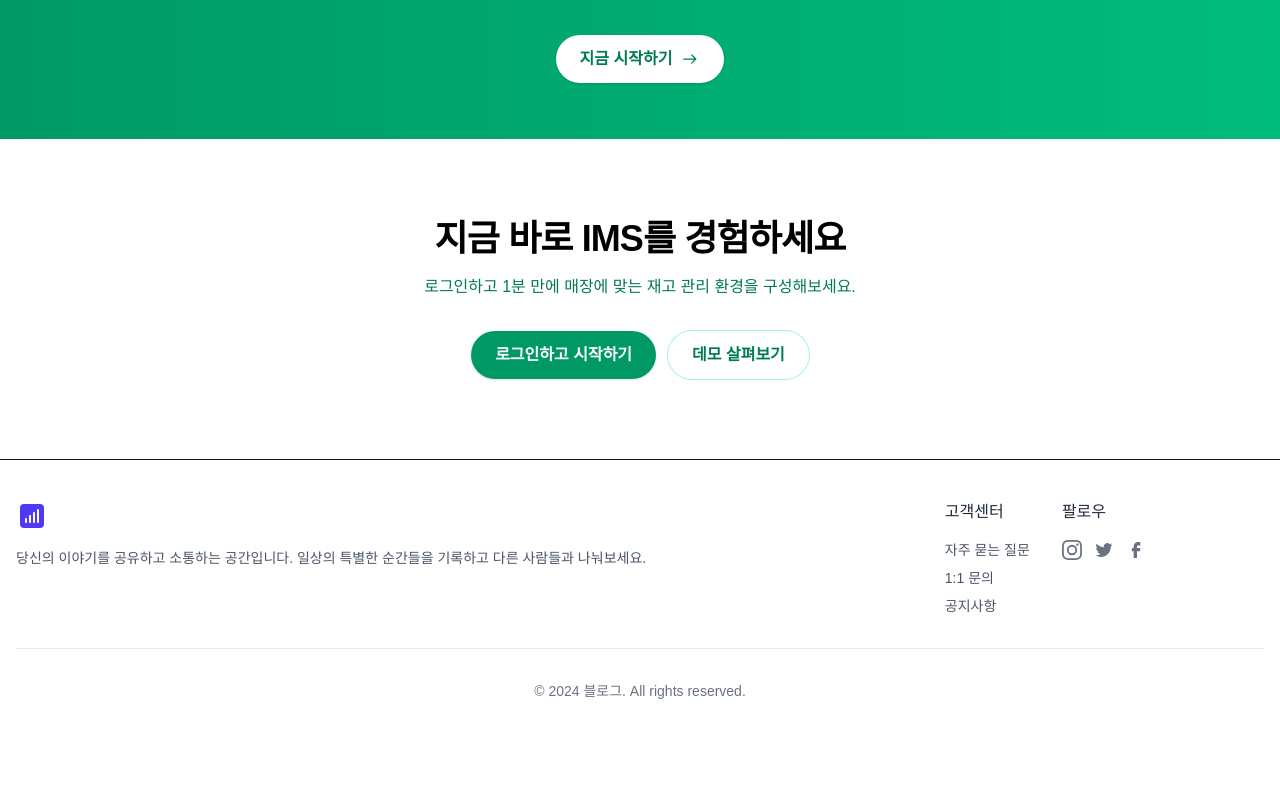
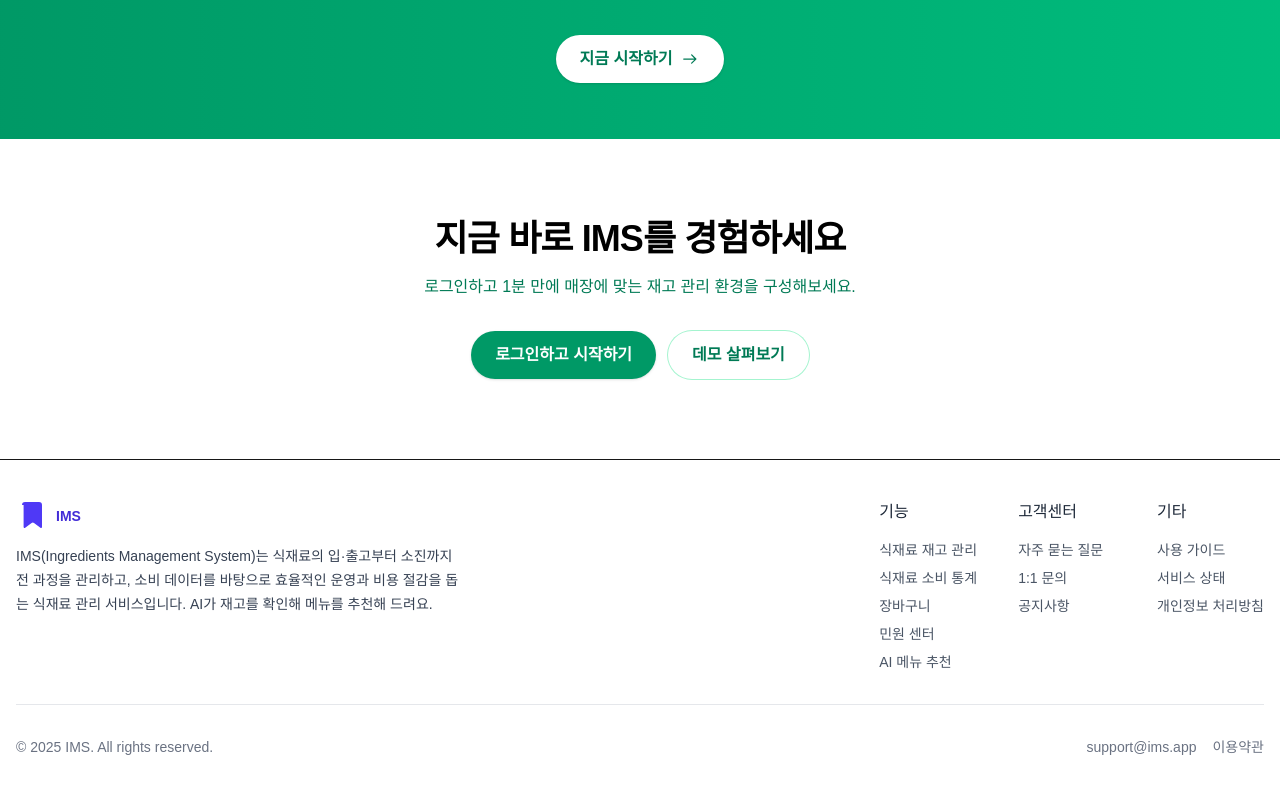
Before and after one commit to KIMKEONHO/Ingredients-Management-System, a Next.js app in the folder frontend/: page / in a window 1280 px wide. Shown: the part 1873-2666 px from the top of the page. Before the commit the page ends 2614 px from the top, so only its background shows below. Built offline with nearby package versions, Linux system fonts and the light colour scheme; no server answers.

Commit message:
[ front ] : #61 푸터

```diff
--- a/frontend/src/app/components/layout/Footer.tsx
+++ b/frontend/src/app/components/layout/Footer.tsx
@@ -3,8 +3,8 @@ export default function Footer() {
       <footer className="bg-white mt-auto py-10 border-t">
         <div className="container mx-auto px-4">
           <div className="flex flex-col md:flex-row justify-between mb-8">
-            <div className="mb-6 md:mb-0">
-              <div className="flex items-center text-indigo-600 mb-4">
+            <div className="mb-6 md:mb-0 max-w-md">
+              <div className="flex items-center text-indigo-600 mb-3">
                 <svg
                   xmlns="http://www.w3.org/2000/svg"
                   viewBox="0 0 24 24"
@@ -13,76 +13,75 @@ export default function Footer() {
                 >
                   <path
                     fillRule="evenodd"
-                    d="M3 6a3 3 0 0 1 3-3h12a3 3 0 0 1 3 3v12a3 3 0 0 1-3 3H6a3 3 0 0 1-3-3V6zm4.5 7.5a.75.75 0 0 1 .75.75v2.25a.75.75 0 0 1-1.5 0v-2.25a.75.75 0 0 1 .75-.75zm3.75-1.5a.75.75 0 0 0-1.5 0v4.5a.75.75 0 0 0 1.5 0V12zm2.25-3a.75.75 0 0 1 .75.75v6.75a.75.75 0 0 1-1.5 0V9.75A.75.75 0 0 1 13.5 9zm3.75-1.5a.75.75 0 0 0-1.5 0v9a.75.75 0 0 0 1.5 0v-9z"
+                    d="M4.5 3.75A2.25 2.25 0 0 1 6.75 1.5h10.5a2.25 2.25 0 0 1 2.25 2.25v16.5a.75.75 0 0 1-1.2.6l-4.8-3.6a1.5 1.5 0 0 0-1.8 0l-4.8 3.6a.75.75 0 0 1-1.2-.6V3.75z"
                     clipRule="evenodd"
                   />
                 </svg>
+                <span className="ml-2 text-sm font-semibold text-indigo-700">IMS</span>
               </div>
-              <p className="text-gray-600 text-sm">
-                당신의 이야기를 공유하고 소통하는 공간입니다. 일상의 특별한
-                순간들을 기록하고 다른 사람들과 나눠보세요.
+              <p className="text-gray-700 text-sm leading-6">
+                IMS(Ingredients Management System)는 식재료의 입·출고부터 소진까지
+                전 과정을 관리하고, 소비 데이터를 바탕으로 효율적인 운영과 비용 절감을 돕는
+                식재료 관리 서비스입니다. AI가 재고를 확인해 메뉴를 추천해 드려요.
               </p>
             </div>
             <div className="grid grid-cols-2 md:grid-cols-3 gap-8">
               <div>
-                <h3 className="text-gray-800 font-medium mb-4">고객센터</h3>
+                <h3 className="text-gray-800 font-medium mb-4">기능</h3>
                 <ul className="space-y-2 text-sm text-gray-600">
                   <li>
-                    <a href="#" className="hover:text-indigo-600">
-                      자주 묻는 질문
-                    </a>
+                    <a href="/inventory" className="hover:text-indigo-600">식재료 재고 관리</a>
                   </li>
                   <li>
-                    <a href="#" className="hover:text-indigo-600">
-                      1:1 문의
-                    </a>
+                    <a href="/stats" className="hover:text-indigo-600">식재료 소비 통계</a>
                   </li>
                   <li>
-                    <a href="#" className="hover:text-indigo-600">
-                      공지사항
-                    </a>
+                    <a href="/cart" className="hover:text-indigo-600">장바구니</a>
+                  </li>
+                  <li>
+                    <a href="/complaints" className="hover:text-indigo-600">민원 센터</a>
+                  </li>
+                  <li>
+                    <a href="/ai/menu" className="hover:text-indigo-600">AI 메뉴 추천</a>
                   </li>
                 </ul>
               </div>
               <div>
-                <h3 className="text-gray-800 font-medium mb-4">팔로우</h3>
-                <div className="flex space-x-3 text-gray-500">
-                  <a href="#" className="hover:text-indigo-600">
-                    <svg
-                      xmlns="http://www.w3.org/2000/svg"
-                      viewBox="0 0 24 24"
-                      fill="currentColor"
-                      className="w-5 h-5"
-                    >
-                      <path d="M12 2.163c3.204 0 3.584.012 4.85.07 3.252.148 4.771 1.691 4.919 4.919.058 1.265.069 1.645.069 4.849 0 3.205-.012 3.584-.069 4.849-.149 3.225-1.664 4.771-4.919 4.919-1.266.058-1.644.07-4.85.07-3.204 0-3.584-.012-4.849-.07-3.26-.149-4.771-1.699-4.919-4.92-.058-1.265-.07-1.644-.07-4.849 0-3.204.013-3.583.07-4.849.149-3.227 1.664-4.771 4.919-4.919 1.266-.057 1.645-.069 4.849-.069zM12 0C8.741 0 8.333.014 7.053.072 2.695.272.273 2.69.073 7.052.014 8.333 0 8.741 0 12c0 3.259.014 3.668.072 4.948.2 4.358 2.618 6.78 6.98 6.98C8.333 23.986 8.741 24 12 24c3.259 0 3.668-.014 4.948-.072 4.354-.2 6.782-2.618 6.979-6.98.059-1.28.073-1.689.073-4.948 0-3.259-.014-3.667-.072-4.947-.196-4.354-2.617-6.78-6.979-6.98C15.668.014 15.259 0 12 0zm0 5.838a6.162 6.162 0 100 12.324 6.162 6.162 0 000-12.324zM12 16a4 4 0 110-8 4 4 0 010 8zm6.406-11.845a1.44 1.44 0 100 2.881 1.44 1.44 0 000-2.881z" />
-                    </svg>
-                  </a>
-                  <a href="#" className="hover:text-indigo-600">
-                    <svg
-                      xmlns="http://www.w3.org/2000/svg"
-                      viewBox="0 0 24 24"
-                      fill="currentColor"
-                      className="w-5 h-5"
-                    >
-                      <path d="M22.162 5.656a8.384 8.384 0 0 1-2.402.658A4.196 4.196 0 0 0 21.6 4c-.82.488-1.719.83-2.656 1.015a4.182 4.182 0 0 0-7.126 3.814 11.874 11.874 0 0 1-8.62-4.37 4.168 4.168 0 0 0-.566 2.103c0 1.45.738 2.731 1.86 3.481a4.168 4.168 0 0 1-1.894-.523v.052a4.185 4.185 0 0 0 3.355 4.101 4.21 4.21 0 0 1-1.89.072A4.185 4.185 0 0 0 7.97 16.65a8.394 8.394 0 0 1-6.191 1.732 11.83 11.83 0 0 0 6.41 1.88c7.693 0 11.9-6.373 11.9-11.9 0-.18-.005-.362-.013-.54a8.496 8.496 0 0 0 2.087-2.165v-.001z" />
-                    </svg>
-                  </a>
-                  <a href="#" className="hover:text-indigo-600">
-                    <svg
-                      xmlns="http://www.w3.org/2000/svg"
-                      viewBox="0 0 24 24"
-                      fill="currentColor"
-                      className="w-5 h-5"
-                    >
-                      <path d="M9.198 21.5h4v-8.01h3.604l.396-3.98h-4V7.5a1 1 0 0 1 1-1h3v-4h-3a5 5 0 0 0-5 5v2.01h-2l-.396 3.98h2.396v8.01z" />
-                    </svg>
-                  </a>
-                </div>
+                <h3 className="text-gray-800 font-medium mb-4">고객센터</h3>
+                <ul className="space-y-2 text-sm text-gray-600">
+                  <li>
+                    <a href="/help/faq" className="hover:text-indigo-600">자주 묻는 질문</a>
+                  </li>
+                  <li>
+                    <a href="/help/contact" className="hover:text-indigo-600">1:1 문의</a>
+                  </li>
+                  <li>
+                    <a href="/notices" className="hover:text-indigo-600">공지사항</a>
+                  </li>
+                </ul>
+              </div>
+              <div>
+                <h3 className="text-gray-800 font-medium mb-4">기타</h3>
+                <ul className="space-y-2 text-sm text-gray-600">
+                  <li>
+                    <a href="/docs" className="hover:text-indigo-600">사용 가이드</a>
+                  </li>
+                  <li>
+                    <a href="/status" className="hover:text-indigo-600">서비스 상태</a>
+                  </li>
+                  <li>
+                    <a href="/legal/privacy" className="hover:text-indigo-600">개인정보 처리방침</a>
+                  </li>
+                </ul>
               </div>
             </div>
           </div>
-          <div className="pt-8 border-t border-gray-200 text-sm text-gray-500 text-center">
-            © 2024 블로그. All rights reserved.
+          <div className="pt-8 border-t border-gray-200 text-sm text-gray-500 flex flex-col md:flex-row items-center md:justify-between text-center gap-4">
+            <div>© {new Date().getFullYear()} IMS. All rights reserved.</div>
+            <div className="flex items-center gap-4">
+              <a href="mailto:support@ims.app" className="hover:text-indigo-600">support@ims.app</a>
+              <a href="/terms" className="hover:text-indigo-600">이용약관</a>
+            </div>
           </div>
         </div>
       </footer>
```
